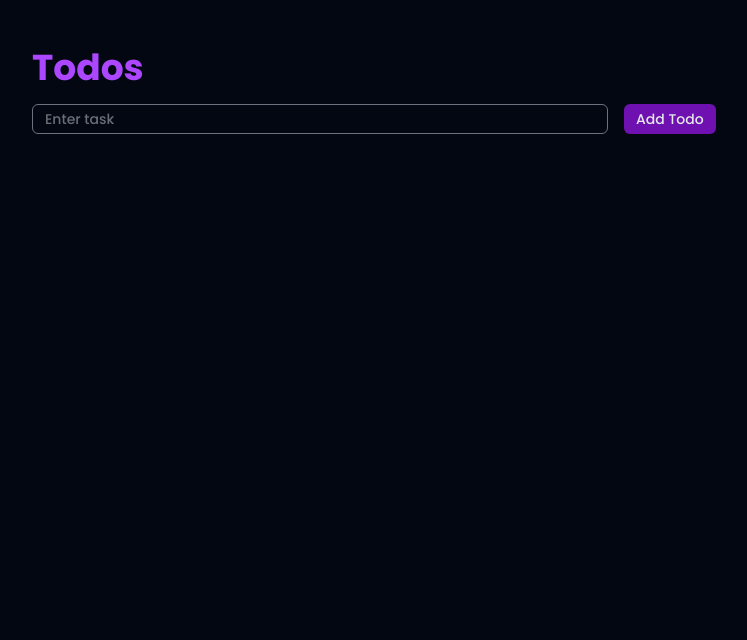
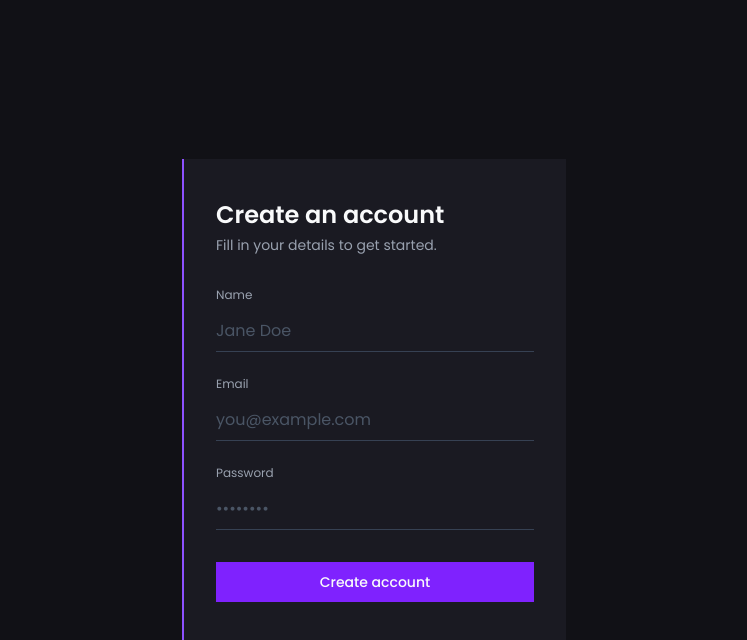
Before and after one commit to corenitin/CRUD_MERN_AUTH, a React (Vite) app in the folder frontend/: page /register in a window 1280 px wide. Shown: the top 640 px of the page, without its empty margins (266-1013 px from the left). Built offline with nearby package versions, Linux system fonts and the light colour scheme; no server answers.

Commit message:
Added ProtectedRoute and change the style of pages

```diff
--- a/frontend/src/App.jsx
+++ b/frontend/src/App.jsx
@@ -1,49 +1,40 @@
-import { useEffect, useState } from "react";
-import { getTasks } from "./services/taskService";
-import { TodoList } from "./components/TodoList";
-import { TodoForm } from "./components/TodoForm";
+import {
+  BrowserRouter,
+  Routes,
+  Route,
+} from "react-router-dom";
+
+import Login from "./pages/Login";
+import Register from "./pages/Register";
+import TodoPage from "./pages/TodoPage";
+import ProtectedRoute from "./components/ProtectedRoute";
 
 function App() {
-  const [tasks, setTasks] = useState([]);
-  const [loading, setLoading] = useState(false);
+  return (
+    <BrowserRouter>
+      <Routes>
 
+        <Route
+          path="/login"
+          element={<Login />}
+        />
 
-  useEffect(() => {
-    const fetchTasks = async () => {
-      try {
-        setLoading(true);
+        <Route
+          path="/register"
+          element={<Register />}
+        />
 
-        const response = await getTasks();
-        setTasks(response.data);
-      } catch (error) {
-        console.error(error);
-      } finally {
-        setLoading(false)
-      }
-    };
-    fetchTasks()
-  }, []);
+        <Route
+          path="/"
+          element={
+            <ProtectedRoute>
+              <TodoPage />
+            </ProtectedRoute>
+          }
+        />
 
-
-
-  return (
-    <div className="p-10 flex justify-center items-center">
-      <div className="w-[700px]">
-        <div>
-          <h1 className="m-2 text-4xl font-bold text-purple-500">Todos</h1>
-          <TodoForm setTasks={setTasks} />
-        </div>
-
-        <div className="mt-10 max-h-[600px] overflow-auto h-auto scroll-smooth">
-          <TodoList tasks={tasks} setTasks={setTasks} loading={loading} />
-        </div>
-        {tasks.length == 0
-          ? (<></>)
-          : (<hr className="m-2 w-2xl text-gray-500" />)
-        }
-
-      </div>
-    </div>
+      </Routes>
+    </BrowserRouter>
   );
 }
 
--- /dev/null
+++ b/frontend/src/components/ProtectedRoute.jsx
@@ -0,0 +1,13 @@
+import { Navigate } from "react-router-dom";
+
+const ProtectedRoute = ({ children }) => {
+    const token = localStorage.getItem("token");
+
+    if (!token) {
+        return <Navigate to="/login" replace />;
+    }
+
+    return children;
+};
+
+export default ProtectedRoute;
--- a/frontend/src/components/TodoForm.jsx
+++ b/frontend/src/components/TodoForm.jsx
@@ -33,9 +33,9 @@ export function TodoForm({setTasks}) {
     };
 
     return (
-        <form onSubmit={handleSubmit} className="flex">
+        <form onSubmit={handleSubmit} className="flex gap-3">
             <input
-                className="text-gray-300 font-medium text-sm m-2 py-1 px-3 w-xl border border-gray-500 rounded-md"
+                className="flex-1 bg-transparent border-b border-gray-700 text-gray-50 placeholder-gray-600 text-sm py-2 outline-none focus:border-violet-500 transition-colors"
                 type="text"
                 value={title}
                 onChange={(e) => setTitle(e.target.value)}
@@ -44,10 +44,10 @@ export function TodoForm({setTasks}) {
 
             <button
                 type="submit"
-                className="bg-purple-800 hover:bg-purple-700 font-medium text-sm text-gray-200 m-2 py-1 px-3 cursor-pointer border-gray-500 rounded-md"
+                className="bg-violet-600 hover:bg-violet-500 disabled:bg-violet-800 disabled:cursor-not-allowed text-gray-50 text-sm font-medium px-4 transition-colors"
                 disabled={adding}
             >
-                {adding ? "Adding..." : "Add Todo"}
+                {adding ? "Adding..." : "Add"}
             </button>
         </form>
     )
--- a/frontend/src/pages/Login.jsx
+++ b/frontend/src/pages/Login.jsx
@@ -1,7 +1,10 @@
 import { useState } from "react";
 import { loginUser } from "../services/authService";
+import { useNavigate } from "react-router-dom";
 
-const Login = () => {
+function Login() {
+  const navigate = useNavigate();
+
   const [formData, setFormData] = useState({
     email: "",
     password: "",
@@ -32,54 +35,66 @@ const Login = () => {
 
       localStorage.setItem("token", token);
 
-      alert("Login successful!");
+      navigate("/");
     } catch (error) {
-      setError(
-        error.response?.data?.message ||
-          "Login failed"
-      );
+      setError(error.response?.data?.message || "Login failed");
     } finally {
       setLoading(false);
     }
   };
 
   return (
+    <div className="min-h-screen bg-[#111116] flex items-center justify-center px-4">
+      <div className="w-full max-w-sm border-l-2 border-violet-500 bg-[#1a1a22] px-8 py-10">
+        <h1 className="text-2xl font-semibold text-gray-50 mb-1">Log in</h1>
+        <p className="text-sm text-gray-400 mb-8">
+          Enter your details to continue.
+        </p>
+
+        {error && (
+          <p className="text-sm text-red-400 mb-6 border-l-2 border-red-400 pl-3">
+            {error}
+          </p>
+        )}
+
+        <form onSubmit={handleSubmit} className="space-y-6">
           <div>
-      <h1>Login</h1>
-
-      {error && <p>{error}</p>}
-
-      <form onSubmit={handleSubmit}>
-        <div>
-          <label>Email</label>
-
+            <label className="block text-xs text-gray-400 mb-2">Email</label>
             <input
               type="email"
               name="email"
               value={formData.email}
               onChange={handleChange}
-            placeholder="Enter your email"
+              placeholder="you@example.com"
+              className="w-full bg-transparent border-b border-gray-700 text-gray-50 placeholder-gray-600 py-2 outline-none focus:border-violet-500 transition-colors"
             />
           </div>
 
           <div>
-          <label>Password</label>
-
+            <label className="block text-xs text-gray-400 mb-2">
+              Password
+            </label>
             <input
               type="password"
               name="password"
               value={formData.password}
               onChange={handleChange}
-            placeholder="Enter your password"
+              placeholder="••••••••"
+              className="w-full bg-transparent border-b border-gray-700 text-gray-50 placeholder-gray-600 py-2 outline-none focus:border-violet-500 transition-colors"
             />
           </div>
 
-        <button type="submit" disabled={loading}>
-          {loading ? "Logging in..." : "Login"}
+          <button
+            type="submit"
+            disabled={loading}
+            className="w-full bg-violet-600 hover:bg-violet-500 disabled:bg-violet-800 disabled:cursor-not-allowed text-gray-50 text-sm font-medium py-2.5 mt-2 transition-colors"
+          >
+            {loading ? "Logging in..." : "Log in"}
           </button>
         </form>
       </div>
+    </div>
   );
-};
+}
 
 export default Login;
--- a/frontend/src/pages/Register.jsx
+++ b/frontend/src/pages/Register.jsx
@@ -1,7 +1,11 @@
 import { useState } from "react";
 import { registerUser } from "../services/authService";
+import { useNavigate } from "react-router-dom";
 
-const Register = () => {
+function Register() {
+
+  const navigate = useNavigate()
+
   const [formData, setFormData] = useState({
     name: "",
     email: "",
@@ -29,7 +33,7 @@ const Register = () => {
 
       console.log(response.data);
 
-      alert("Registration successful!");
+      navigate("/login")
     } catch (error) {
       setError(
         error.response?.data?.message ||
@@ -41,49 +45,67 @@ const Register = () => {
   };
 
   return (
+    <div className="min-h-screen bg-[#111116] flex items-center justify-center px-4">
+      <div className="w-full max-w-sm border-l-2 border-violet-500 bg-[#1a1a22] px-8 py-10">
+        <h1 className="text-2xl font-semibold text-gray-50 mb-1">Create an account</h1>
+        <p className="text-sm text-gray-400 mb-8">
+          Fill in your details to get started.
+        </p>
+
+        {error && (
+          <p className="text-sm text-red-400 mb-6 border-l-2 border-red-400 pl-3">
+            {error}
+          </p>
+        )}
+
+        <form onSubmit={handleSubmit} className="space-y-6">
           <div>
-      <h1>Register</h1>
-
-      {error && <p>{error}</p>}
-
-      <form onSubmit={handleSubmit}>
-        <div>
-          <label>Name</label>
+            <label className="block text-xs text-gray-400 mb-2">Name</label>
             <input
               type="text"
               name="name"
               value={formData.name}
               onChange={handleChange}
-            placeholder="Enter your name"
+              placeholder="Jane Doe"
+              className="w-full bg-transparent border-b border-gray-700 text-gray-50 placeholder-gray-600 py-2 outline-none focus:border-violet-500 transition-colors"
             />
           </div>
 
           <div>
-          <label>Email</label>
+            <label className="block text-xs text-gray-400 mb-2">Email</label>
             <input
               type="email"
               name="email"
               value={formData.email}
               onChange={handleChange}
-            placeholder="Enter your email"
+              placeholder="you@example.com"
+              className="w-full bg-transparent border-b border-gray-700 text-gray-50 placeholder-gray-600 py-2 outline-none focus:border-violet-500 transition-colors"
             />
           </div>
 
           <div>
-          <label>Password</label>
+            <label className="block text-xs text-gray-400 mb-2">
+              Password
+            </label>
             <input
               type="password"
               name="password"
               value={formData.password}
               onChange={handleChange}
-            placeholder="Enter your password"
+              placeholder="••••••••"
+              className="w-full bg-transparent border-b border-gray-700 text-gray-50 placeholder-gray-600 py-2 outline-none focus:border-violet-500 transition-colors"
             />
           </div>
 
-        <button type="submit" disabled={loading}>
-          {loading ? "Creating account..." : "Register"}
+          <button
+            type="submit"
+            disabled={loading}
+            className="w-full bg-violet-600 hover:bg-violet-500 disabled:bg-violet-800 disabled:cursor-not-allowed text-gray-50 text-sm font-medium py-2.5 mt-2 transition-colors"
+          >
+            {loading ? "Creating account..." : "Create account"}
           </button>
         </form>
+      </div>
     </div>
   );
 };
--- /dev/null
+++ b/frontend/src/pages/TodoPage.jsx
@@ -0,0 +1,76 @@
+import { useEffect, useState } from "react";
+import { getTasks } from "../services/taskService";
+import { TodoList } from "../components/TodoList";
+import { TodoForm } from "../components/TodoForm";
+import { useNavigate } from "react-router-dom";
+
+function TodoPage() {
+    const [tasks, setTasks] = useState([]);
+    const [loading, setLoading] = useState(false);
+
+    useEffect(() => {
+        const fetchTasks = async () => {
+            try {
+                setLoading(true);
+
+                const response = await getTasks();
+                setTasks(response.data);
+            } catch (error) {
+                console.error(error);
+            } finally {
+                setLoading(false);
+            }
+        };
+
+        fetchTasks();
+    }, []);
+
+    const navigate = useNavigate();
+
+    const handleLogout = () => {
+        localStorage.removeItem("token");
+        navigate("/login");
+    };
+
+    return (
+        <div className="min-h-screen bg-[#111116] p-10 flex justify-center">
+
+            <div className="w-full max-w-[700px]">
+
+                <div>
+                    <div className="flex justify-between items-center border-l-2 border-violet-500 pl-4 py-2">
+                       <h1 className="text-3xl font-semibold text-gray-50">
+                        Todos
+                    </h1>
+                    <button
+                        onClick={handleLogout}
+                        className="text-sm font-medium cursor-pointer text-gray-400 hover:text-violet-400 transition-colors"
+                    >
+                        Log out
+                    </button>
+                    </div>
+
+
+                    <div className="mt-8">
+                        <TodoForm setTasks={setTasks} />
+                    </div>
+                </div>
+
+                <div className="mt-10 max-h-[600px] overflow-auto h-auto scroll-smooth">
+                    <TodoList
+                        tasks={tasks}
+                        setTasks={setTasks}
+                        loading={loading}
+                    />
+                </div>
+
+                {tasks.length !== 0 && (
+                    <hr className="mt-6 border-gray-800" />
+                )}
+
+            </div>
+        </div>
+    );
+}
+
+export default TodoPage;
```
Also changed, not shown: frontend/src/components/TodoList.jsx (+24 -18 lines). Lines whose indentation alone changed are shown as unchanged.
